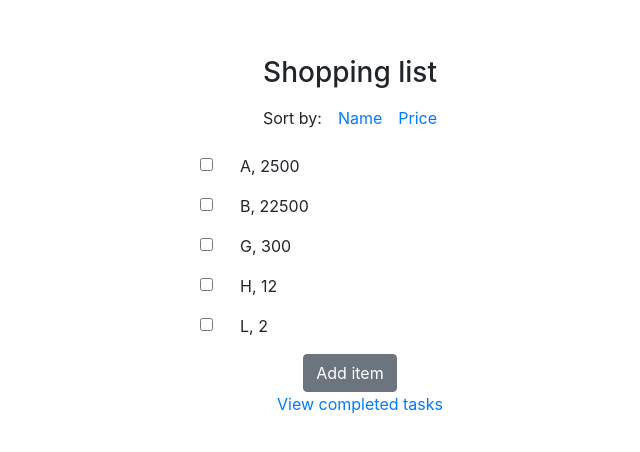
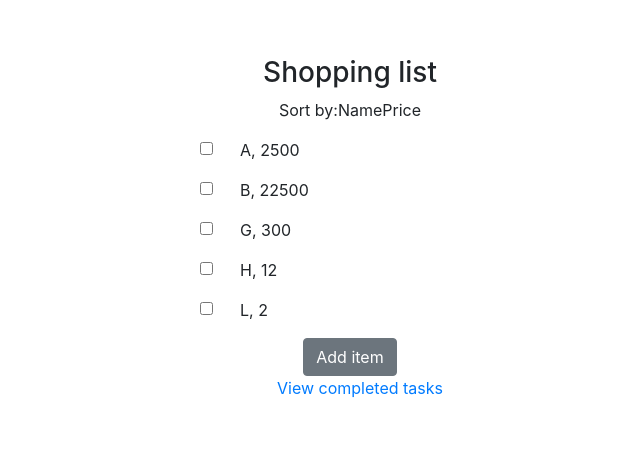
Before and after one commit to DizdarArmin/shopping-list, a React (Create React App) app: page / in a window 1280 px wide. Shown: the part 144-596 px from the top of the page, without its empty margins (290-930 px from the left). Built offline with nearby package versions, Linux system fonts and the light colour scheme.

Commit message:
Changed filters to use reverse method

```diff
--- a/src/App.jsx
+++ b/src/App.jsx
@@ -10,7 +10,7 @@ import Task from './components/Task';
 import Filters from './components/Filters';
 import {useState} from 'react';
 
-function App() {
+export default function App() {
   // To many booleans for a small project, take a step back and check how to simplify it.
   const [showCompleted, setShowCompleted] = useState(false);
   const [toggle, setToggle] = useState(true);
@@ -37,7 +37,8 @@ function App() {
     ]
   )
 
-
+// This function sorts created list by name. IF statement is used to sort from A-Z then Z-A
+// Same principle applies in next function used for sorting price from low to high and vice versa.
 const sortByName = (e) => {
   e.preventDefault();
   let sorted;
@@ -49,9 +50,8 @@ const sortByName = (e) => {
       });
   }
   else {
-      sorted = list.sort((a, b) => {
-      return b.name.localeCompare(a.name);
-      });
+      sorted = list.reverse();
+
   }
   setByName(!byName);
   setList(sorted);
@@ -68,12 +68,19 @@ const sortByPrice = (e) => {
     });
   }
   else {
-    sorted = [... list].sort((a, b) => {
-      return b.price - a.price;
-    });
+    sorted = list.reverse();
   }
   setByPrice(!byPrice);
   setList(sorted);
+}
+ const setToCompleted = (item, e) => {
+  setList({
+    list:{
+      ...list,
+
+      item: true
+    }
+  })
 }
 
 // Good!
@@ -81,6 +88,7 @@ const notCompleted = list.filter(item => item.isFinished === false).map((item) =
   <Task key={item.key}
         state={item.isFinished}
         name={item.name}
+
         price={item.price}></Task>
 ))
 
@@ -92,15 +100,7 @@ const completed = list.filter(item => item.isFinished === true).map((item) =>(
         price={item.price}></Task>
 ))
 
-function setToCompleted(item){
-  setList({
-    list:{
-      ...list,
 
-      item: true
-    }
-  })
-}
 
 // I will explain latter how to clean this one up.
 function change(e){
@@ -133,5 +133,3 @@ function change(e){
     </div>
   );
 }
-
-export default App;
--- a/src/components/Filters.jsx
+++ b/src/components/Filters.jsx
@@ -1,6 +1,7 @@
+import '../css/filters.css';
 import { useState } from "react"
 
-export default function Filters(props){
+export default function Filters({name, price}){
     /**
      * Research about destructuring on YouTube on a channel called Fireship to learn a nice way to avoid
      * using prop.name and prop.price and use name and price directly!
@@ -13,11 +14,11 @@ export default function Filters(props){
         <div>
           <h3>Shopping list</h3>
           <div className="d-inline-flex justify-content-center">
-            <p className="p-2">Sort by:</p>
+            <p>Sort by:</p>
 
               {/* The correct tag is button. Links will introduce bugs as users can open a filter in a new browser tab! */}
-              <a className="p-2" onClick={props.name} href="/">Name</a>
-              <a className="p-2" onClick={props.price} href="/">Price</a>
+              <button onClick={name} href="/">Name</button>
+              <button onClick={price} href="/">Price</button>
           </div>
         </div>
     )
--- a/src/components/Task.jsx
+++ b/src/components/Task.jsx
@@ -2,7 +2,7 @@ import '../css/task.css';
 
 // 1. Consistency. Here you use export default to make the export a single line, but on App.js you do the export at the end.
 // I do prefer this style as a single line, but do the same in App.js
-export default function Task(props){
+export default function Task({state, name, price, handler}){
 
     return(
 
@@ -10,10 +10,11 @@ export default function Task(props){
         <div className="task form-check d-inline-flex justify-content-between">
             <input  className="form-check-input"
                     type="checkbox"
-                    checked={props.state}
-                    onClick={props.changed}
+
+                    checked={state}
+
                     ></input>
-            <p className="form-check">{props.name}, {props.price}</p>
+            <p className="form-check">{name}, {price}</p>
             {/* <i  className="form-check" style={{fontSize:"2.2em"}} class="fas fa-image"></i> */}
         </div>
 
--- /dev/null
+++ b/src/css/filters.css
@@ -0,0 +1,10 @@
+button, button:focus, button:active{
+    background: none;
+	color: inherit;
+	border: none;
+	padding: 0;
+	font: inherit;
+	cursor: pointer;
+	outline: inherit;
+    height: fit-content;
+}
```
